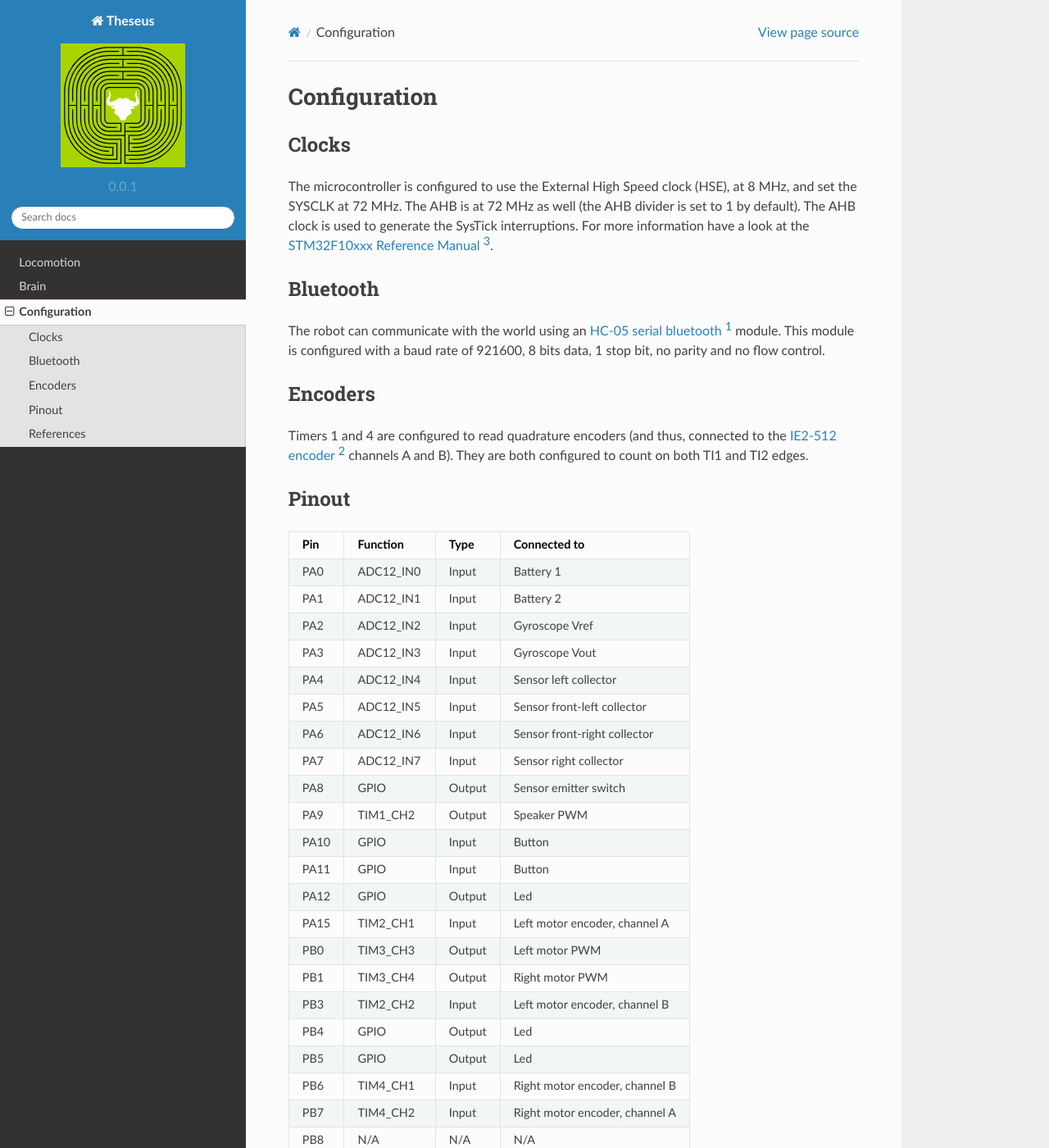
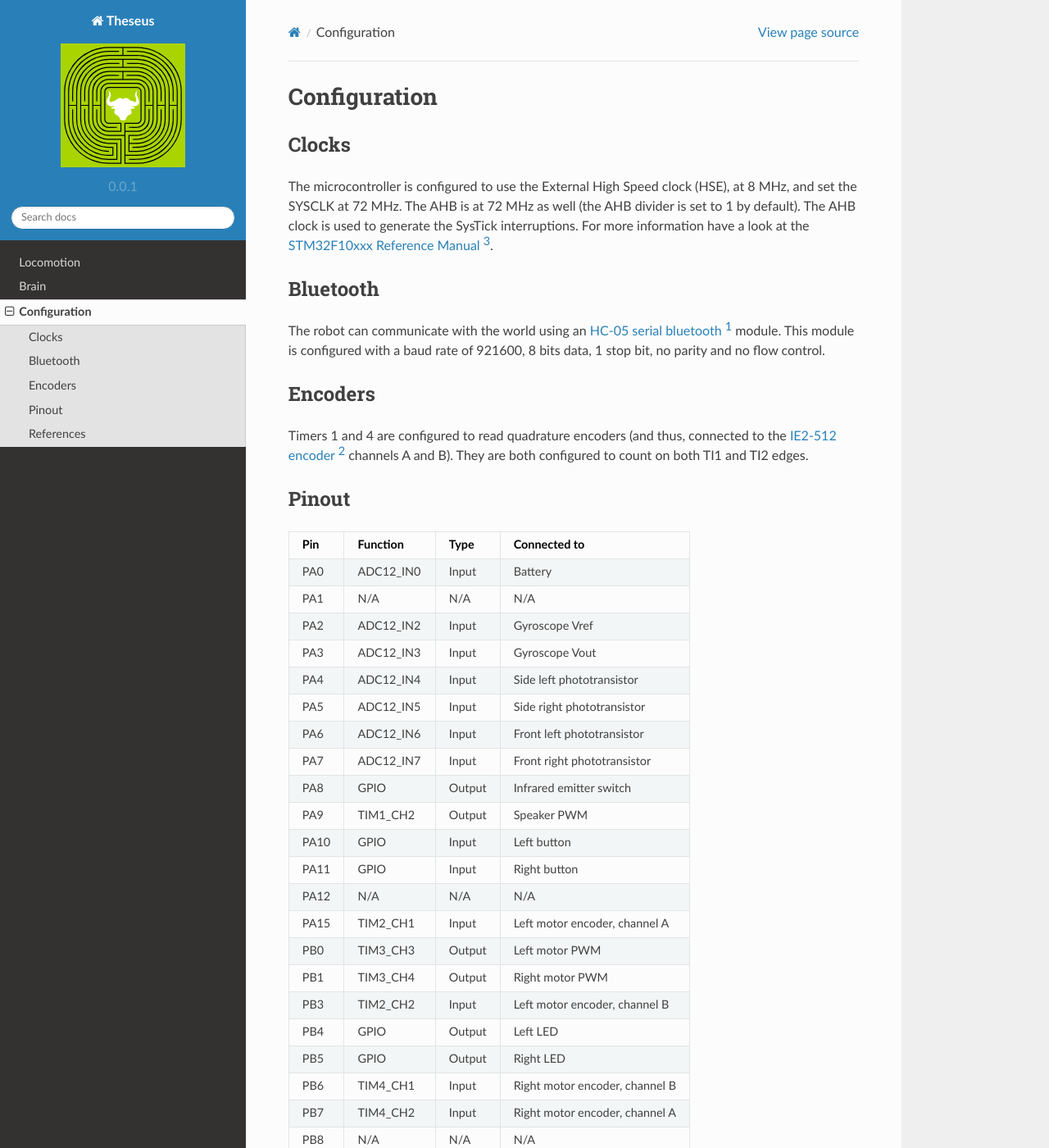
Before and after one commit to Bulebots/bulebule, a Sphinx documentation site: the page built from docs/source/configuration.rst, in a window 1280 px wide and 1400 px high. Shown: the whole window at 82% size. Built offline with Sphinx 7.4.7 and the Read the Docs theme 2.0.0, drawn with Linux system fonts in a browser that asks for light colours.

Commit message:
Update pinout as per the latest PCB changes

```diff
--- a/docs/source/configuration.rst
+++ b/docs/source/configuration.rst
@@ -45,25 +45,25 @@ Pinout
 ====  =========  ======  ==============================
 Pin   Function   Type    Connected to
 ====  =========  ======  ==============================
-PA0   ADC12_IN0  Input   Battery 1
-PA1   ADC12_IN1  Input   Battery 2
+PA0   ADC12_IN0  Input   Battery
+PA1   N/A        N/A     N/A
 PA2   ADC12_IN2  Input   Gyroscope Vref
 PA3   ADC12_IN3  Input   Gyroscope Vout
-PA4   ADC12_IN4  Input   Sensor left collector
-PA5   ADC12_IN5  Input   Sensor front-left collector
-PA6   ADC12_IN6  Input   Sensor front-right collector
-PA7   ADC12_IN7  Input   Sensor right collector
-PA8   GPIO       Output  Sensor emitter switch
+PA4   ADC12_IN4  Input   Side left phototransistor
+PA5   ADC12_IN5  Input   Side right phototransistor
+PA6   ADC12_IN6  Input   Front left phototransistor
+PA7   ADC12_IN7  Input   Front right phototransistor
+PA8   GPIO       Output  Infrared emitter switch
 PA9   TIM1_CH2   Output  Speaker PWM
-PA10  GPIO       Input   Button
-PA11  GPIO       Input   Button
-PA12  GPIO       Output  Led
+PA10  GPIO       Input   Left button
+PA11  GPIO       Input   Right button
+PA12  N/A        N/A     N/A
 PA15  TIM2_CH1   Input   Left motor encoder, channel A
 PB0   TIM3_CH3   Output  Left motor PWM
 PB1   TIM3_CH4   Output  Right motor PWM
 PB3   TIM2_CH2   Input   Left motor encoder, channel B
-PB4   GPIO       Output  Led
-PB5   GPIO       Output  Led
+PB4   GPIO       Output  Left LED
+PB5   GPIO       Output  Right LED
 PB6   TIM4_CH1   Input   Right motor encoder, channel B
 PB7   TIM4_CH2   Input   Right motor encoder, channel A
 PB8   N/A        N/A     N/A
```
